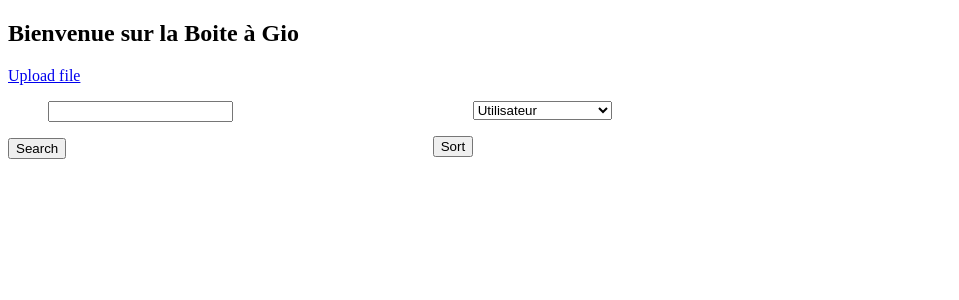
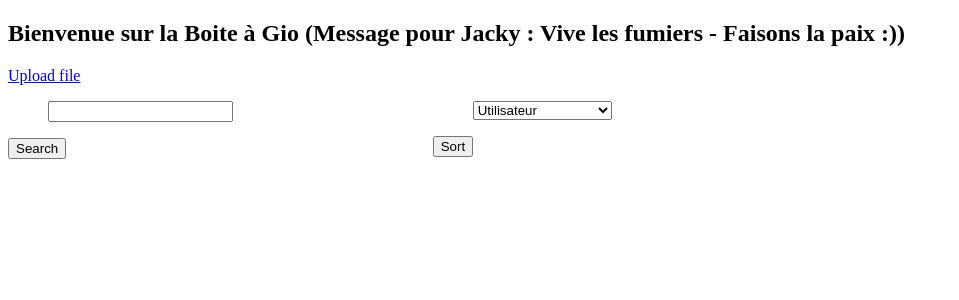
Before and after one commit to alexisrosuel/boite-a-gio, a Flask app: page / in a window 1280 px wide. Shown: the top 300 px of the page, without its empty margins (0-959 px from the left). Run offline with Flask 2, Linux system fonts and the light colour scheme; data that the repository does not hold is empty; some libraries are stand-ins or nearby versions.

Commit message:
message pour jacky

```diff
--- a/templates/index.html
+++ b/templates/index.html
@@ -9,7 +9,7 @@
 
 <body>
 
-  <h2>Bienvenue sur la Boite à Gio</h2>
+  <h2>Bienvenue sur la Boite à Gio (Message pour Jacky : Vive les fumiers - Faisons la paix :))</h2>
 
 
 
```
